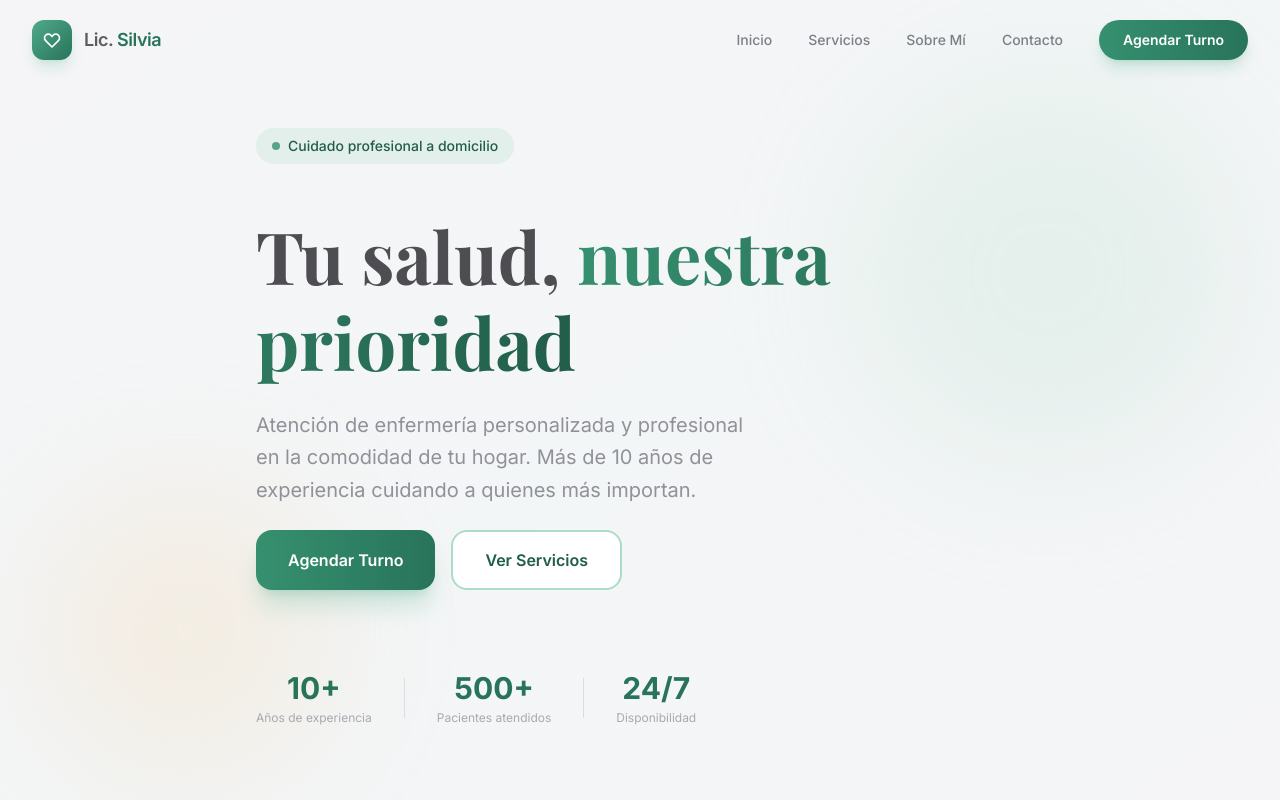
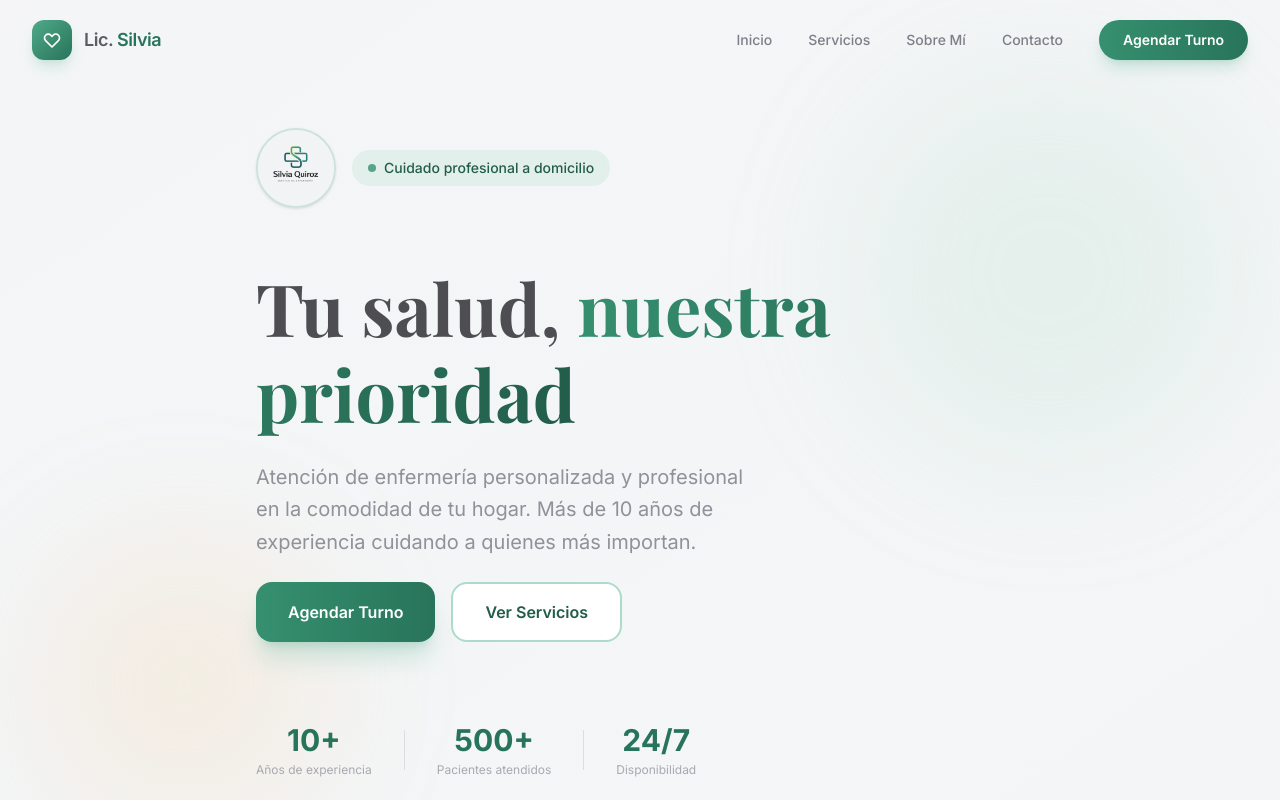
Before and after one commit to Bomastulacio/enfermera-landing, a React (Vite) app: page / in a window 1280 px wide. Shown: the top 800 px of the page. Built offline with nearby package versions, Linux system fonts and the light colour scheme.

Commit message:
UI: Refactor Desktop Hero to include Trust Block with scaled Avatar and premium styling

```diff
--- a/src/components/Hero.jsx
+++ b/src/components/Hero.jsx
@@ -25,9 +25,9 @@
                             initial={{ opacity: 0, y: 10 }}
                             animate={{ opacity: 1, y: 0 }}
                             transition={{ delay: 0.2, duration: 0.5 }}
-                            className="flex items-center gap-3 justify-start md:justify-start mb-6"
+                            className="flex items-center gap-3 md:gap-4 justify-start md:justify-start mb-6 md:mb-8"
                         >
-                            <BrandAsset className="w-14 h-14 rounded-full border border-primary-100 mix-blend-multiply flex-shrink-0 md:hidden" />
+                            <BrandAsset className="w-14 h-14 md:w-20 md:h-20 rounded-full border border-primary-100 md:border-2 md:shadow-sm mix-blend-multiply flex-shrink-0" />
                             <div className="inline-flex items-center gap-2 px-4 py-2 bg-primary-100/60 text-primary-700 text-sm font-medium rounded-full backdrop-blur-sm">
                                 <span className="w-2 h-2 bg-primary-500 rounded-full animate-pulse" />
                                 Cuidado profesional a domicilio
```
